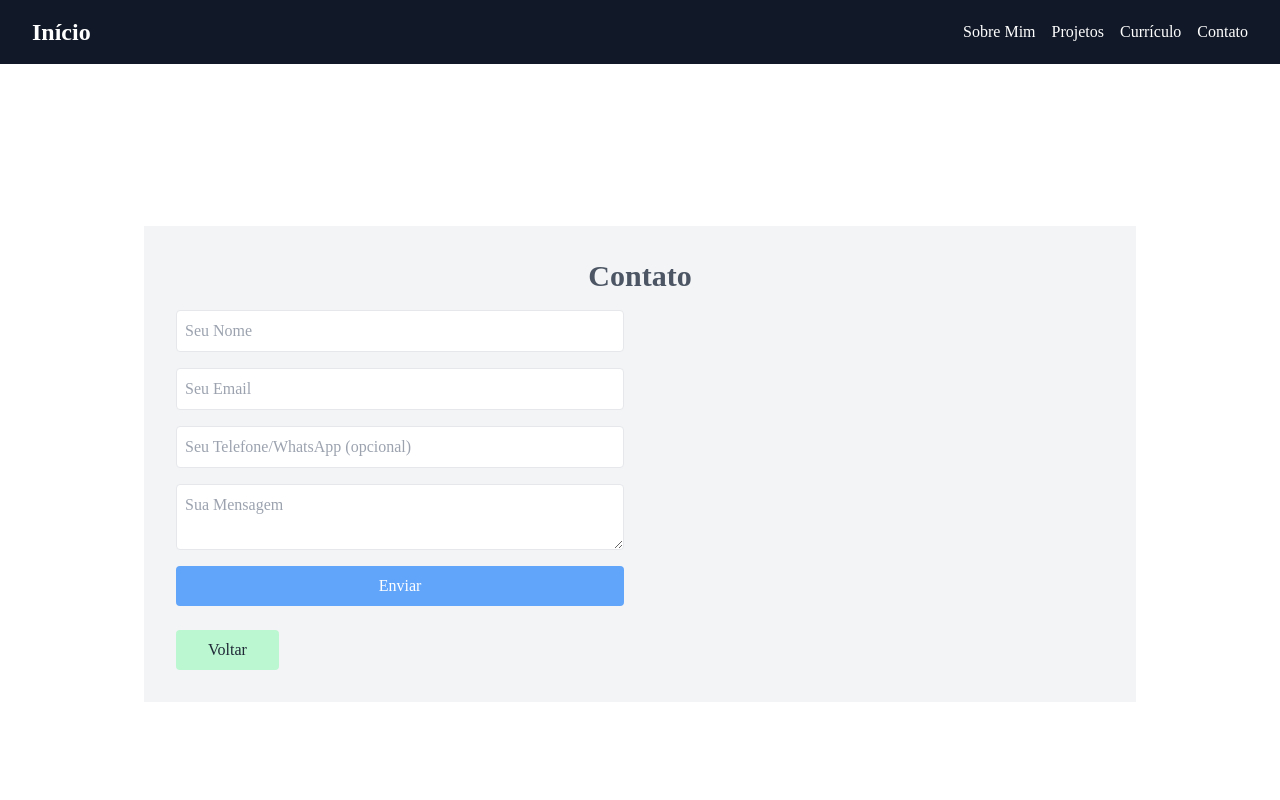
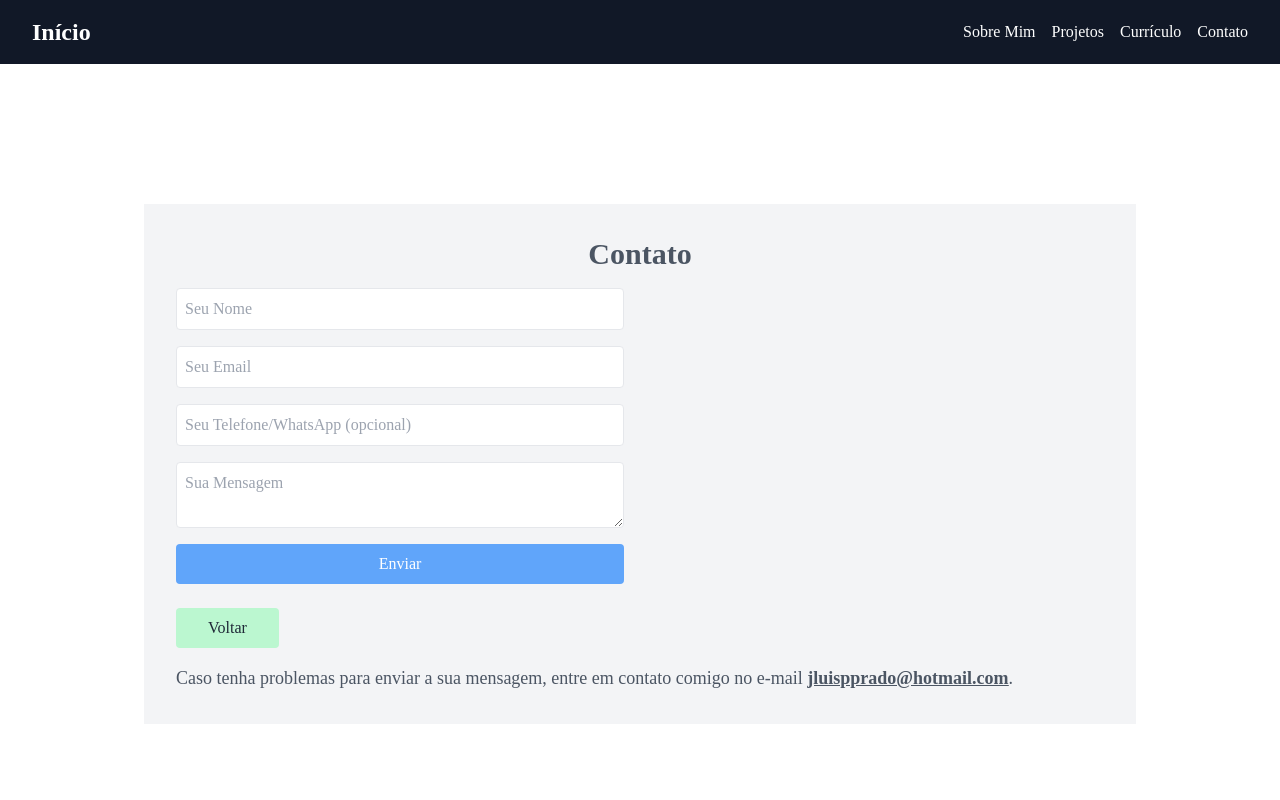
Before and after one commit to joaoluis17/portfolio, a Vue app: page /contact in a window 1280 px wide. Shown: the top 800 px of the page. Built offline with nearby package versions, Linux system fonts and the light colour scheme.

Commit message:
adicionando o email de contato e atualizando umas dependencias

```diff
--- a/package.json
+++ b/package.json
@@ -13,6 +13,7 @@
     "build-storybook": "storybook build"
   },
   "dependencies": {
+    "@vitejs/plugin-vue-jsx": "^4.1.1",
     "@vueuse/core": "^12.7.0",
     "body-parser": "^1.20.3",
     "cors": "^2.8.5",
@@ -20,6 +21,7 @@
     "emailjs-com": "^3.2.0",
     "express": "^4.21.2",
     "nodemailer": "^6.10.0",
+    "rollup": "^4.34.8",
     "vue": "^3.5.13",
     "vue-router": "^4.5.0"
   },
@@ -37,6 +39,7 @@
     "@types/jsdom": "^21.1.7",
     "@types/node": "^22.10.7",
     "@types/nodemailer": "^6.4.17",
+    "@types/vue": "^2.0.0",
     "@vitejs/plugin-vue": "^5.2.1",
     "@vue/test-utils": "^2.4.6",
     "@vue/tsconfig": "^0.7.0",
@@ -47,7 +50,7 @@
     "storybook": "^8.5.1",
     "tailwindcss": "^3.4.17",
     "typescript": "~5.7.3",
-    "vite": "^6.0.11",
+    "vite": "^6.1.0",
     "vite-plugin-vue-devtools": "^7.7.0",
     "vitest": "^3.0.2",
     "vue-svg-loader": "^0.16.0",
--- a/src/views/Contact.vue
+++ b/src/views/Contact.vue
@@ -46,6 +46,11 @@
     >
       Voltar
     </button>
+
+
+      <p class="text-lg text-gray-600 mt-4">Caso tenha problemas para enviar a sua mensagem, entre em contato comigo no e-mail
+        <strong class="underline hover:text-gray-800"><a href="mailto:jluispprado@hotmail.com">jluispprado@hotmail.com</a></strong>.
+      </p>
   </section>
 </template>
 
```
Also changed, not shown: tsconfig.json (+15 -6 lines), 1 other file (tests, documents, lock files or other folders).
